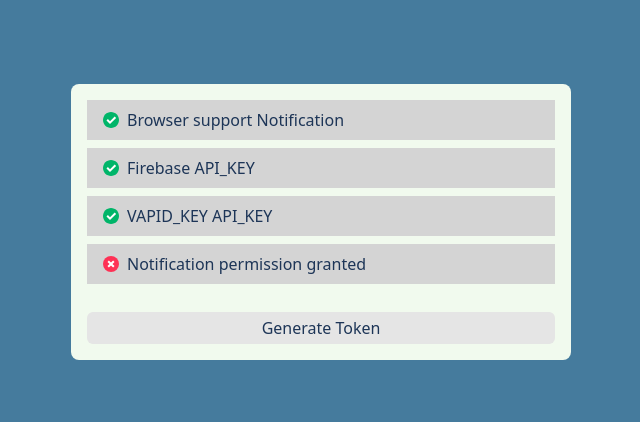
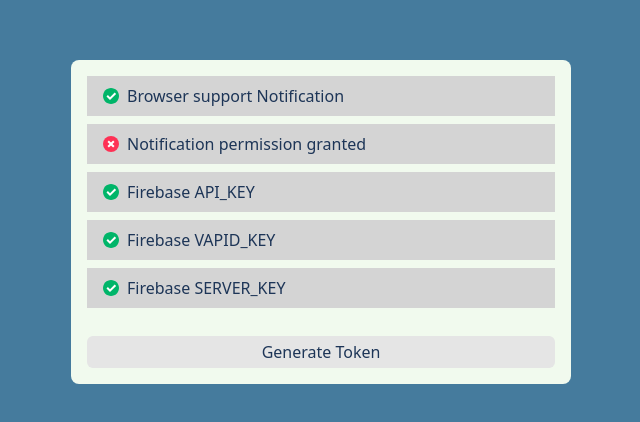
Before and after one commit to Saeed-AB/firebase-notifier, a Next.js app: page /generate_token in a window 1280 px wide. Shown: the part 178-600 px from the top of the page, without its empty margins (319-959 px from the left). Built offline with nearby package versions, Linux system fonts and the light colour scheme; no server answers.

Commit message:
add server key label on status

```diff
--- a/src/app/generate_token/page.tsx
+++ b/src/app/generate_token/page.tsx
@@ -1,14 +1,23 @@
 "use client";
-import React, { useState } from "react";
+import React, { FC, useState } from "react";
 import { useRouter } from "next/navigation";
 
 import TickIcon from "@/assets/icons/tick.svg";
 import CloseIcon from "@/assets/icons/close.svg";
+import QuestionMarkCircleIcon from "@/assets/icons/questionMarkCircle.svg";
 import { Button } from "@/components/atoms/Button";
 import { initializeFirebaseApp } from "@/firebase";
 import { confirmationStore } from "@/store/firebase";
 import useFirebaseCacheToken from "@/hooks/useFirebaseCacheToken";
-import useFirebaseAvailability from "@/hooks/useFirebaseAvailability";
+import useFirebaseAvailability, {
+  FirebaseStatusT,
+} from "@/hooks/useFirebaseAvailability";
+
+const firebaseStatusIcons: Record<FirebaseStatusT, FC> = {
+  warning: QuestionMarkCircleIcon,
+  error: CloseIcon,
+  success: TickIcon,
+};
 
 const Page = () => {
   const router = useRouter();
@@ -34,15 +43,19 @@
     <div className="flex items-center justify-center w-full h-screen">
       <div className="flex flex-col gap-7 w-[500px] bg-[#f1faee] h-fit rounded-lg justify-center items-center  p-4">
         <div className="w-full flex flex-col gap-2">
-          {firebaseStatus.map((item, index) => (
+          {firebaseStatus.map((item, index) => {
+            const Icon = firebaseStatusIcons[item.type];
+
+            return (
               <div
                 key={index}
                 className="bg-neutral-300 w-full py-2 px-4 flex gap-2 items-center"
               >
-              {item.type === "success" ? <TickIcon /> : <CloseIcon />}
+                <Icon />
                 <p>{item.message}</p>
               </div>
-          ))}
+            );
+          })}
         </div>
         <Button
           label="Generate Token"
--- a/src/hooks/useFirebaseAvailability.ts
+++ b/src/hooks/useFirebaseAvailability.ts
@@ -1,9 +1,10 @@
 import { useEffect, useState } from "react";
 
-type FirebaseStatusT = { type: "success" | "error"; message: string };
+export type FirebaseStatusT = "success" | 'warning' | "error"
+type FirebaseItemT = { type: FirebaseStatusT; message: string };
 
 const useFirebaseAvailability = () => {
-  const [firebaseStatus, setFirebaseStatus] = useState<FirebaseStatusT[]>([]);
+  const [firebaseStatus, setFirebaseStatus] = useState<FirebaseItemT[]>([]);
 
   const isFirebaseAllowed = !firebaseStatus.find(
     (item) => item.type === "error"
@@ -18,18 +19,22 @@
         message: "Browser support Notification",
       },
       {
+        type: notificationPermission === "granted" ? "success" : "error",
+        message: "Notification permission granted",
+      },
+      {
         type: process.env.NEXT_PUBLIC_FIREBASE_API_KEY ? "success" : "error",
         message: "Firebase API_KEY",
       },
       {
         type: process.env.NEXT_PUBLIC_FIREBASE_VAPID_KEY ? "success" : "error",
-        message: "VAPID_KEY API_KEY",
+        message: "Firebase VAPID_KEY",
       },
       {
-        type: notificationPermission === "granted" ? "success" : "error",
-        message: "Notification permission granted",
+        type: process.env.NEXT_PUBLIC_FIREBASE_SERVER_KEY ? "success" : "warning",
+        message: "Firebase SERVER_KEY",
       },
-    ] as FirebaseStatusT[];
+    ] as FirebaseItemT[];
   };
 
   useEffect(() => {
```
Also changed, not shown: src/assets/icons/questionMarkCircle.svg (added). Lines whose indentation alone changed are shown as unchanged.
